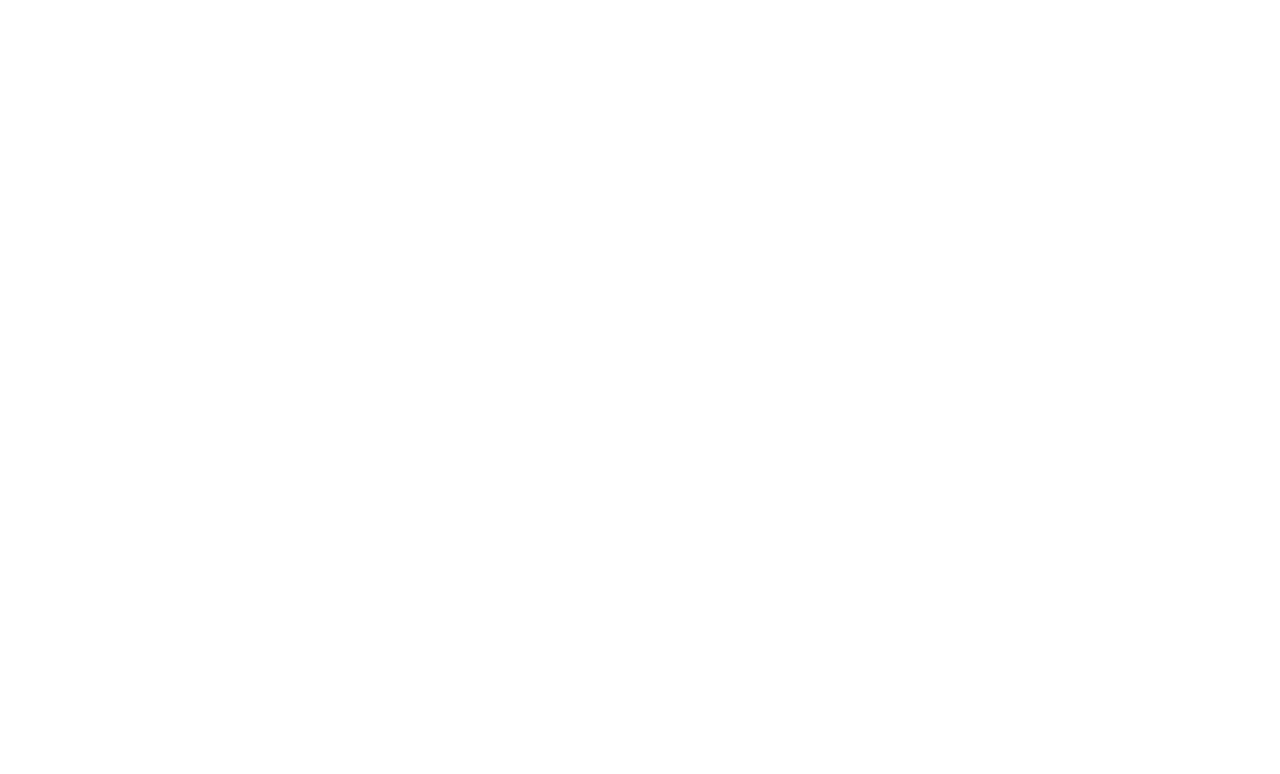
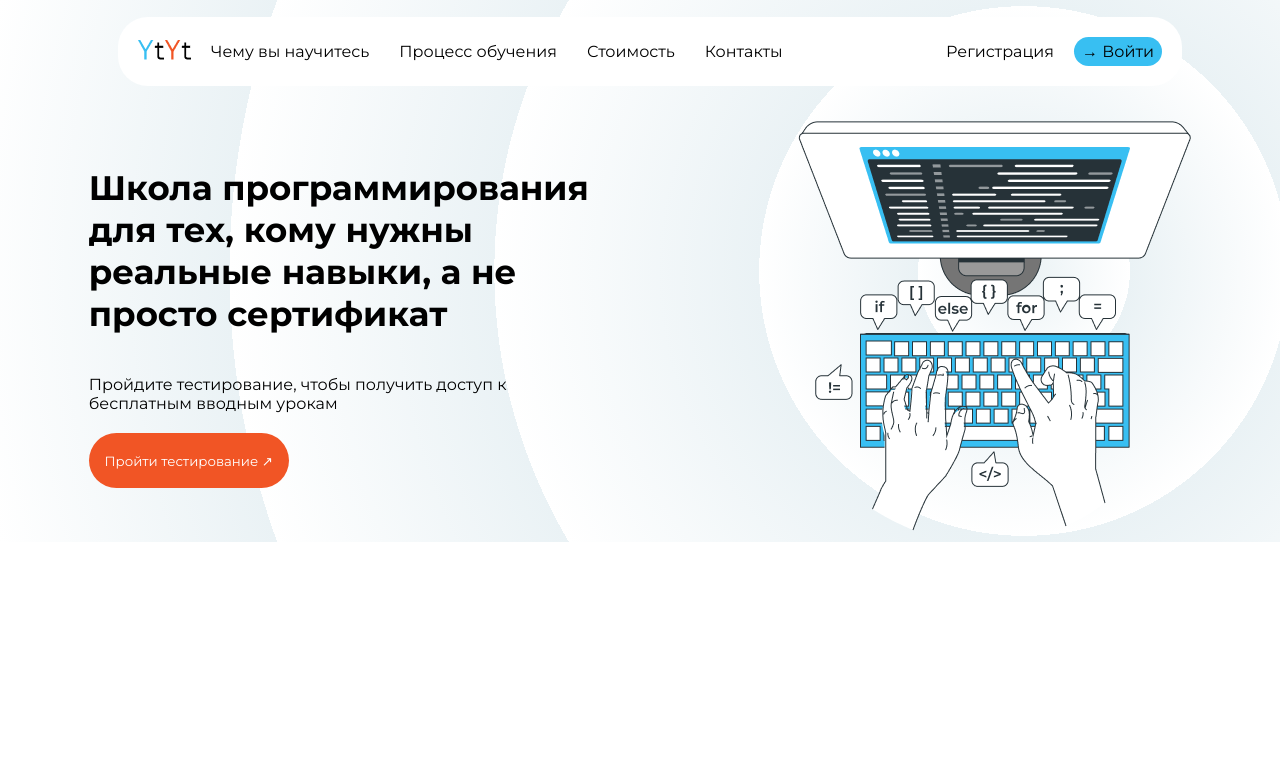
Before and after one commit to Sofiya1511/FinalProject1, a plain HTML site: page index.html in a window 1280 px wide. Drawn offline with Linux system fonts and the light colour scheme.

Commit message:
Working on Header part

```diff
--- a/index.html
+++ b/index.html
@@ -4,9 +4,46 @@
   <meta charset="UTF-8">
   <meta http-equiv="X-UA-Compatible" content="IE=edge">
   <meta name="viewport" content="width=device-width, initial-scale=1.0">
-  <title>Document</title>
+  <title>Main page</title>
+
+  <link rel="stylesheet" href="./styles/index.css">
 </head>
 <body>
+  <div class="container">
+<header class="header">
+<nav>
+<ul class="nav-wrapper">
+  <li class="nav-item"><img src="./img/header-img/trademark.png" alt="code"></li>
+  <li class="nav-item item1">
+    <a href="#"> Чему вы научитесь</a></li>
+  <li class="nav-item item2"><a href="#"> Процесс обучения</a></li>
+  <li class="nav-item item3"><a href="#">Стоимость</a></li>
+  <li class="nav-item item4 "><a href="#">Контакты</a></li>
+  <li class="nav-item item5"><a href="#">Регистрация</a></li>
+  <li class="nav-item item7"><a href="#"> → Войти</a></li>
+</ul>
+</nav>
 
+<section class="header-text">
+  <h1> Школа программирования для тех, кому нужны реальные навыки, а не просто сертификат</h1>
+
+   <div class="line1"></div>
+
+   <p>Пройдите тестирование, чтобы получить доступ к бесплатным вводным урокам</p>
+   <button class="test-button">Пройти тестирование ↗</button>
+</section>
+<section class="header-img">
+  <img src="./img/header-img/Code.png" alt="code">
+</section>
+</header>
+
+<main class="main">
+
+</main>
+
+<footer class="footer">
+
+</footer>
+  </div>
 </body>
 </html>
--- /dev/null
+++ b/styles/fonts.css
@@ -0,0 +1 @@
+@import url('https://fonts.googleapis.com/css2?family=Montserrat:ital,wght@0,100;0,200;0,300;0,400;0,500;0,600;0,700;0,800;0,900;1,100;1,200;1,300;1,400;1,500;1,600;1,700;1,800;1,900&display=swap');
--- a/styles/index.css
+++ b/styles/index.css
@@ -0,0 +1,113 @@
+@import url(./fonts.css);
+
+* {
+  margin: 0 ;
+  padding: 0;
+  font-family: 'Montserrat', sans-serif;
+}
+
+h1 {
+  font-size: 34px;
+}
+a {
+  text-decoration: none;
+  color: rgb(0, 0, 0);
+}
+
+.container {
+  margin: 0 auto;
+  display: grid;
+  height: 100vh;
+}
+
+.header {
+  height: 1fr;
+  display: flex;
+  flex-direction: row;
+  flex-wrap: wrap;
+  justify-content: space-around;
+  align-items: center;
+  gap: 20px;
+ background: radial-gradient(circle at 80% 50%,
+ rgba(234,242,245,1) 0%,
+ rgba(255,255,255,1) 10%,
+ rgba(234,242,245,1) 10%,
+ rgba(255,255,255,1) 25%,
+ rgba(234,242,245,1) 25%,
+ rgba(255,255,255,1) 50%,
+ rgba(234,242,245,1) 50%,
+ rgba(255,255,255,1) 75%,
+ rgba(234,242,245,1) 75%,
+ rgba(255,255,255,1) 100%,
+ rgba(234,242,245,1) 100%);
+
+}
+
+
+
+.main {
+  height: 2fr;
+}
+.footer {
+  height: 200px;
+}
+
+.nav-wrapper {
+  margin-left: 20px;
+  margin-top: 10px;
+padding: 20px;
+  display: flex;
+  flex-direction: row;
+  justify-content: flex-start;
+  align-items: center;
+  flex-wrap:wrap;
+  gap: 20px;
+border-radius: 30px;
+width: 80vw;
+background-color: rgb(255, 255, 255);
+
+}
+
+.nav-item {
+
+  list-style-type: none;
+}
+
+.item5, .item6 {
+  margin-left: auto;
+}
+
+.item1, .item2, .item3, .item4 {
+
+  margin-right: 10px;
+}
+
+.item7{
+padding: 5px 8px;
+color: rgb(255, 255, 255);
+  background-color: rgba(56, 191, 242, 1);
+  border: none;
+  border-radius: 20px;
+}
+
+.header-text {
+ display: flex;
+ flex-direction: column;
+ gap: 20px;
+  width: 40vw;
+}
+
+.header-img {
+
+}
+
+.test-button {
+
+background-color: rgba(241, 85, 37, 1);
+width:
+199.91px;
+height: 54.78px;
+border: none;
+border-radius: 50px;
+color: rgb(255, 255, 255);
+}
```
Also changed, not shown: img/header-img/Code.png (added), img/header-img/trademark.png (added).
